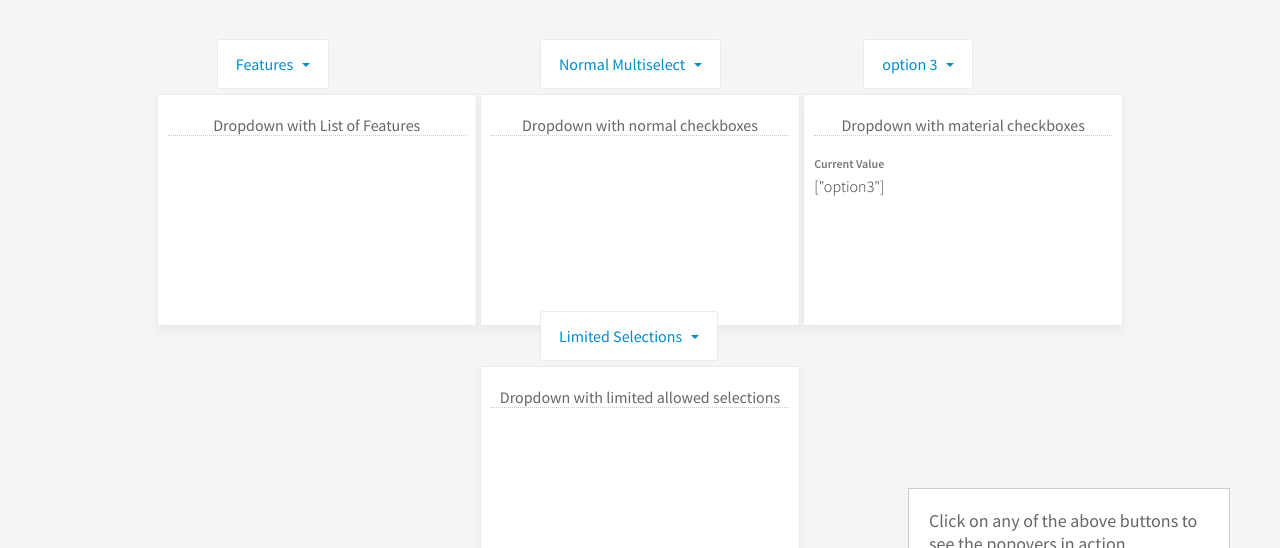
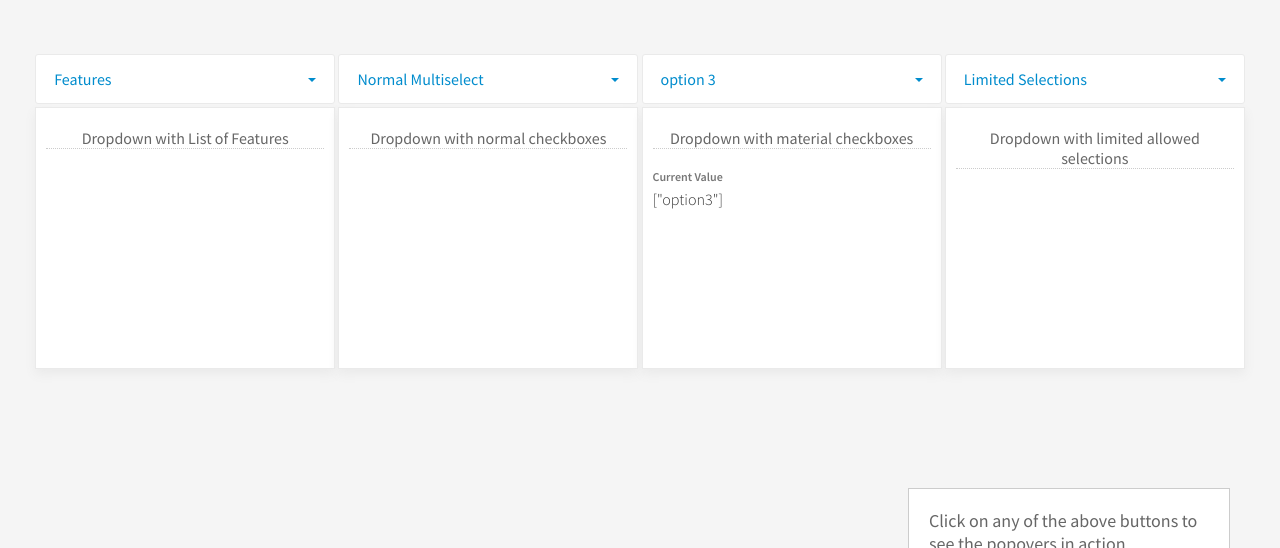
Before and after one commit to mgashraf/angular-multiselect-dropdown, a website: page index.html in a window 1280 px wide. Shown: the part 174-722 px from the top of the page. Drawn offline with nearby package versions, Linux system fonts and the light colour scheme.

Commit message:
SOme CSS changes for demo page

```diff
--- a/src/scss/demo.scss
+++ b/src/scss/demo.scss
@@ -46,13 +46,16 @@ body{
 		}
 		.dropdown-btn{
 			display: inline-block;
-			width: 320px;
+			width: 300px;
 			vertical-align: top;
 			min-height: 200px;
 			text-align: left;
 			//border-right: 1px solid #EAEAEA;
 			.multiselect-wrapper{
-				padding-left: 60px;
+				padding-left: 0px;
+				.ng-popover-trigger{
+					display: block;
+				}
 			}
 			&:last-child{
 				border-right: none;
@@ -61,9 +64,9 @@ body{
 				text-align: center;
 				padding: 10px 10px 20px 10px;
 				border: 1px solid #EAEAEA;
-				margin-top: 20px;
+				margin-top: 3px;
 				background: #FFF;
-				min-height: 200px;
+				min-height: 230px;
 				box-shadow: 0px 5px 10px #EAEAEA;
 				font-weight: 500;
 				h6{
```
Also changed, not shown: dist/css/demo.css.
